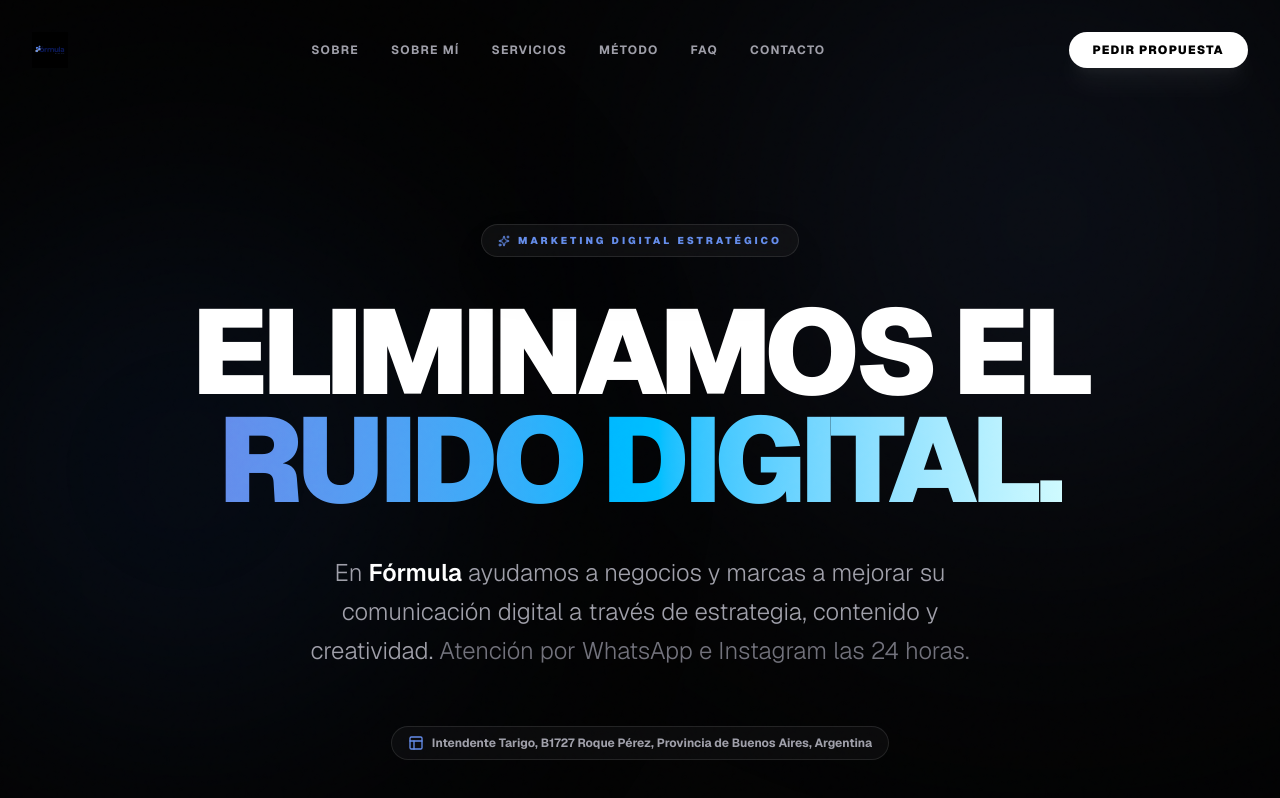
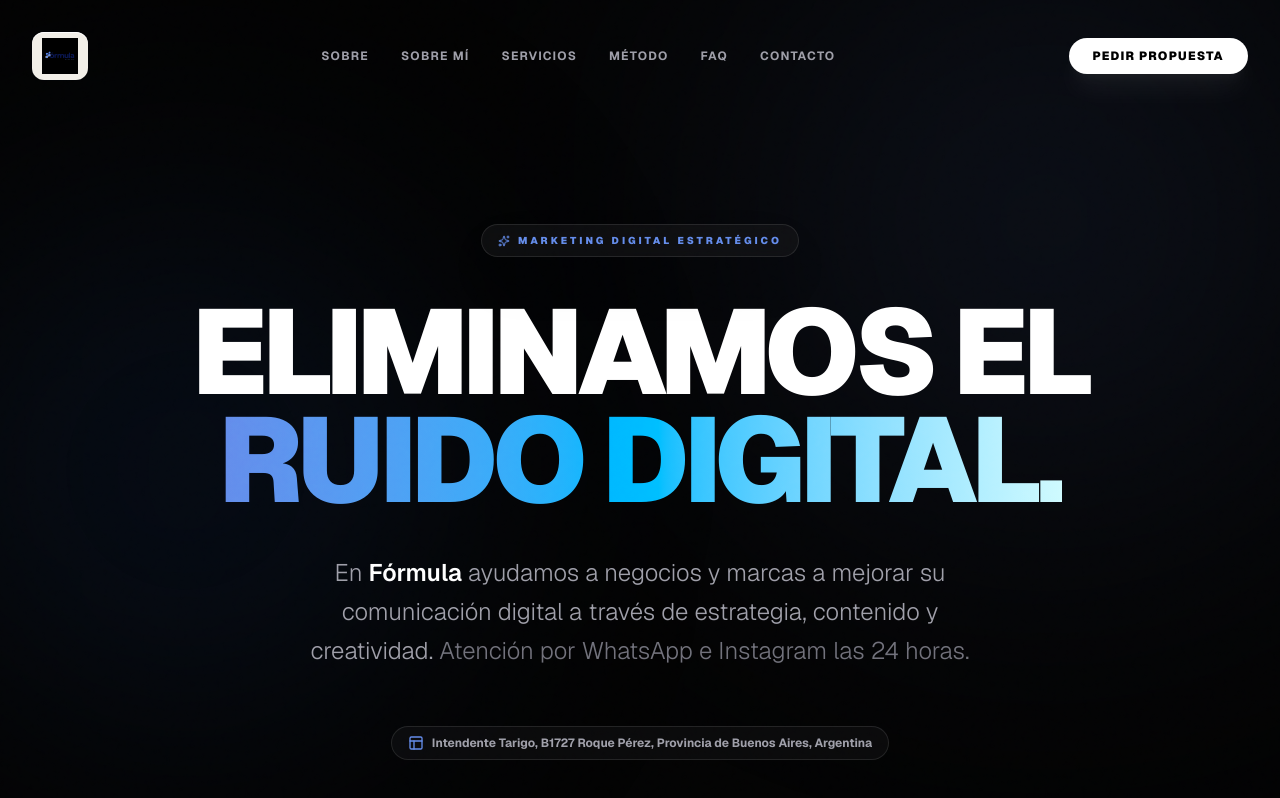
Before and after one commit to Madsjeez-Landings-Page/landingpagejuampi, a Next.js app: page / in a window 1280 px wide. Shown: the top 798 px of the page. Built offline with nearby package versions, Linux system fonts and the light colour scheme.

Commit message:
UI: logo lockup en chip crema para contraste sobre fondo negro
Co-authored-by: Cursor <cursoragent@cursor.com>

```diff
--- a/app/page.tsx
+++ b/app/page.tsx
@@ -88,6 +88,37 @@ function AccordionItem({ title, content }: { title: string; content: string }) {
   );
 }
 
+/** Lockup con texto marino: sobre #030303 no contrasta; chip crema alinea con manual y asegura legibilidad. */
+function FormulaBrandLogo({
+  priority = false,
+  size,
+}: {
+  priority?: boolean;
+  size: "header" | "footer";
+}) {
+  const header = size === "header";
+  return (
+    <span
+      className={`inline-flex items-center rounded-xl bg-[#f2efe8] shadow-[inset_0_1px_0_rgba(255,255,255,0.9),0_0_0_1px_rgba(10,24,46,0.08)] ${
+        header ? "px-2.5 py-1.5" : "px-3 py-2"
+      }`}
+    >
+      <Image
+        src="/logo-formula-lockup.png"
+        alt="fórmula AGENCIA"
+        width={header ? 200 : 240}
+        height={header ? 40 : 48}
+        priority={priority}
+        className={
+          header
+            ? "h-8 w-auto max-w-[180px] object-contain object-left sm:h-9 sm:max-w-[220px]"
+            : "h-10 w-auto max-w-[260px] object-contain sm:h-11"
+        }
+      />
+    </span>
+  );
+}
+
 const services = [
   {
     icon: Megaphone,
@@ -160,14 +191,7 @@ export default function AgenciaLanding() {
             className="flex shrink-0 items-center"
             aria-label="fórmula AGENCIA — inicio"
           >
-            <Image
-              src="/logo-formula-lockup.png"
-              alt="fórmula AGENCIA"
-              width={200}
-              height={40}
-              className="h-8 w-auto max-w-[180px] object-contain object-left sm:h-9 sm:max-w-[220px]"
-              priority
-            />
+            <FormulaBrandLogo priority size="header" />
           </a>
           <div className="hidden items-center gap-8 text-xs font-bold uppercase tracking-widest text-zinc-400 lg:flex">
             <a href="#sobre" className="transition-colors hover:text-[#648CEB]">
@@ -485,13 +509,7 @@ export default function AgenciaLanding() {
 
       <footer className="border-t border-white/5 bg-black px-6 py-14 text-center md:py-16">
         <div className="mb-8 flex justify-center">
-          <Image
-            src="/logo-formula-lockup.png"
-            alt="fórmula AGENCIA"
-            width={240}
-            height={48}
-            className="h-10 w-auto max-w-[260px] object-contain sm:h-11"
-          />
+          <FormulaBrandLogo size="footer" />
         </div>
         <p className="text-[10px] font-bold uppercase tracking-[0.3em] text-zinc-600">
           © {new Date().getFullYear()} fórmula AGENCIA · Juan Pablo Cravero (Juampi)
```
